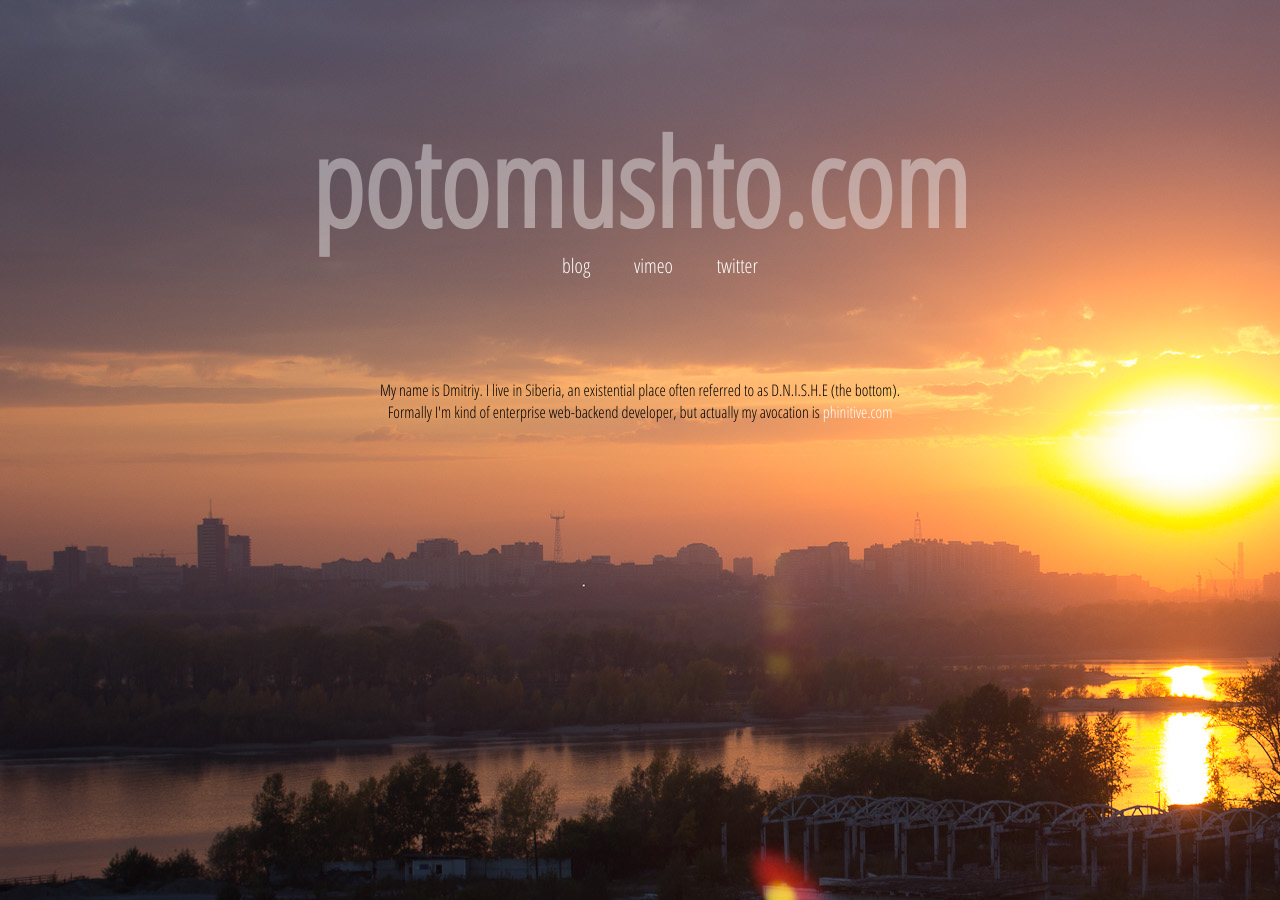
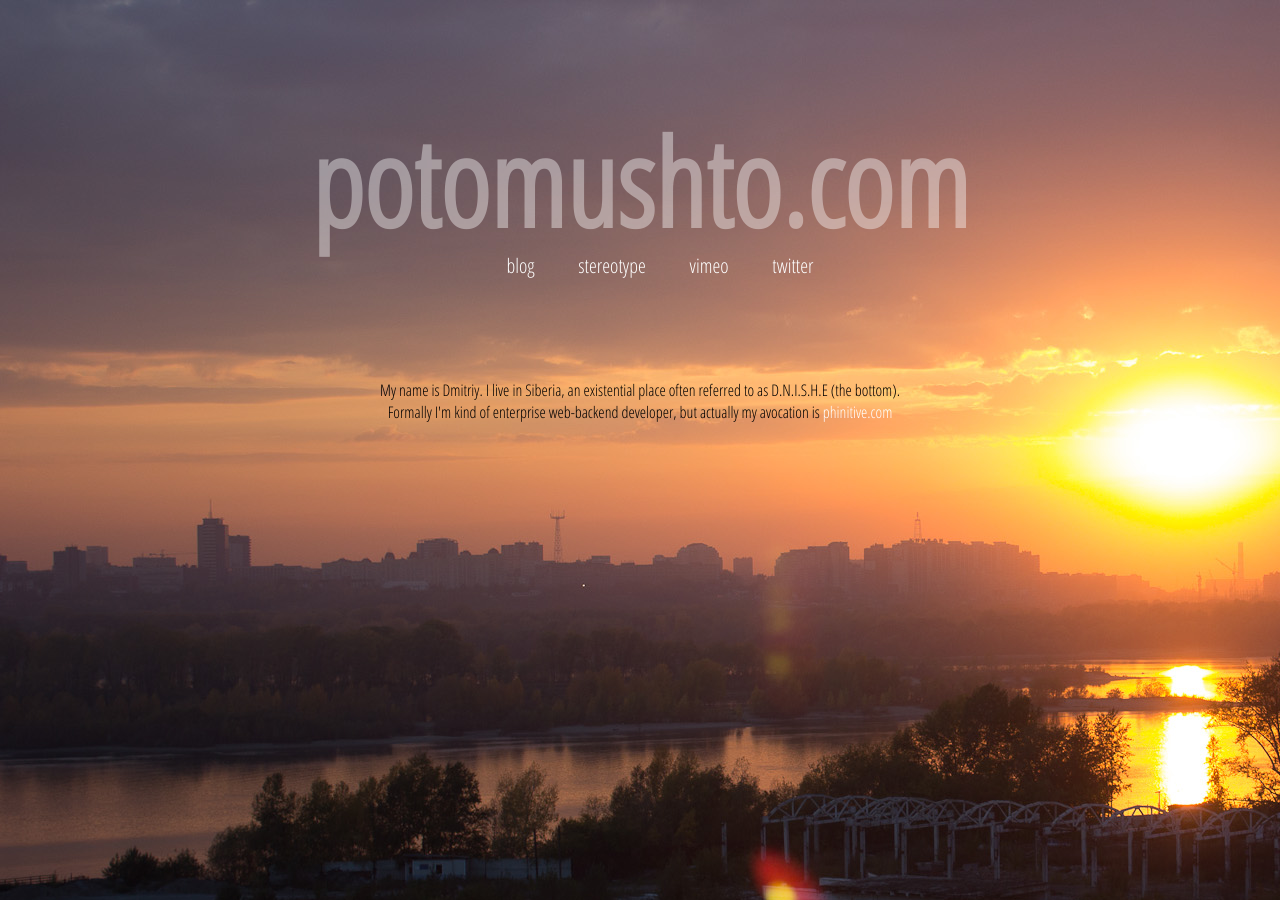
Before and after one commit to ptmt/ptmt.github.com, a Jekyll site: the page index.html, which Jekyll copies as it is, in a window 1280 px wide. Built offline with Jekyll 4.4.1, drawn with Linux system fonts in a browser that asks for light colours; Markdown is read by kramdown in place of the engine named in the settings.

Commit message:
new post

```diff
--- a/index.html
+++ b/index.html
@@ -26,9 +26,9 @@
 	  <nav>
 		<ul>
 		    <li><a href="stories.html">blog</a></li>
+            <li><a href="http://youtube.com/user/phinitive">stereotype</a></li>
 		    <li><a href="http://vimeo.com/phinitive">vimeo</a><li>
 		    <li><a href="http://twitter.com/potomushto">twitter</a><li>
-		    <!--<li><a href="/txt/">txt</a></li>-->
 		    <!--<li><a href="http://potomushto.com/technotes/">startup daily</a><li>-->
 		</ul>
 	  </nav>
```
Also changed, not shown: 4 other files.
